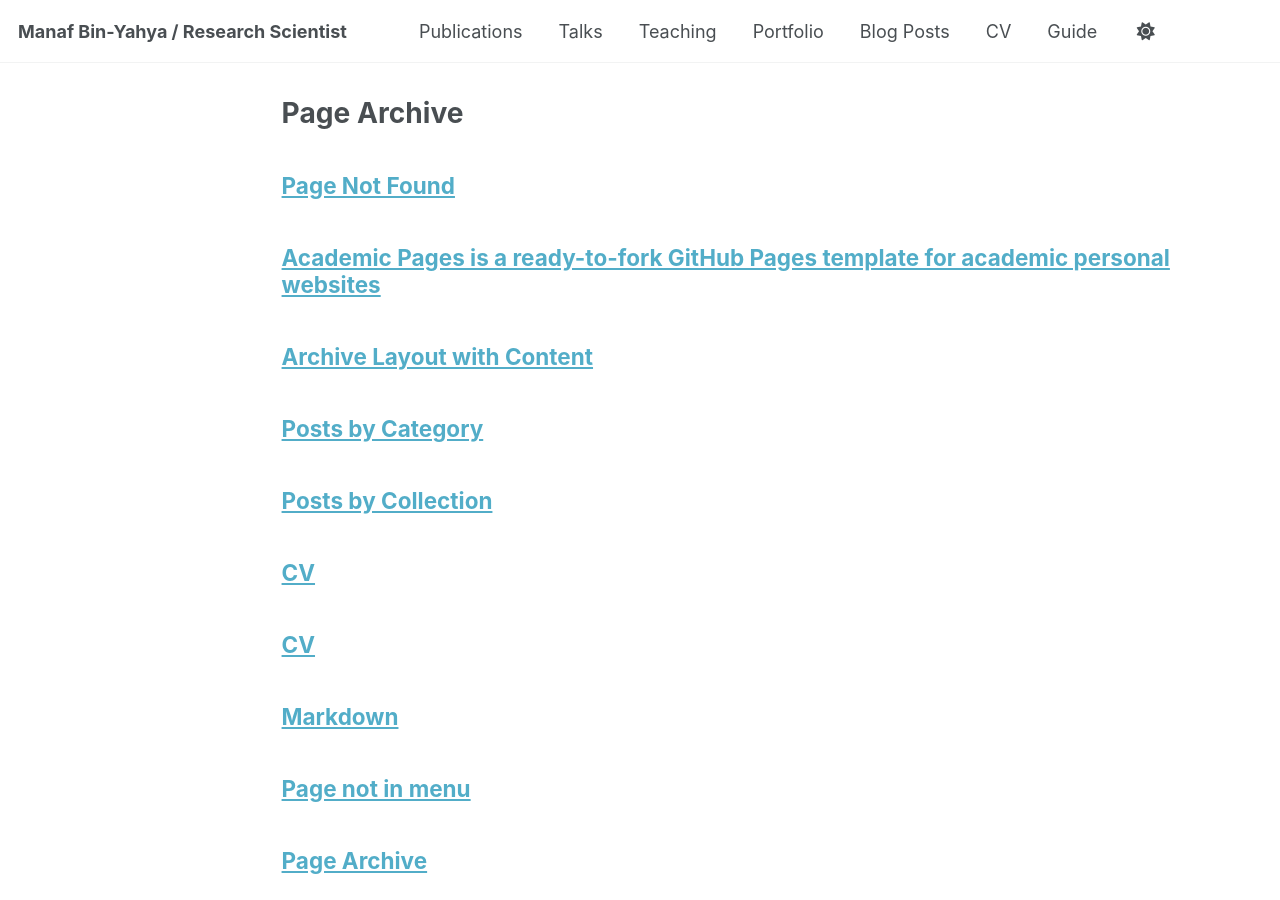
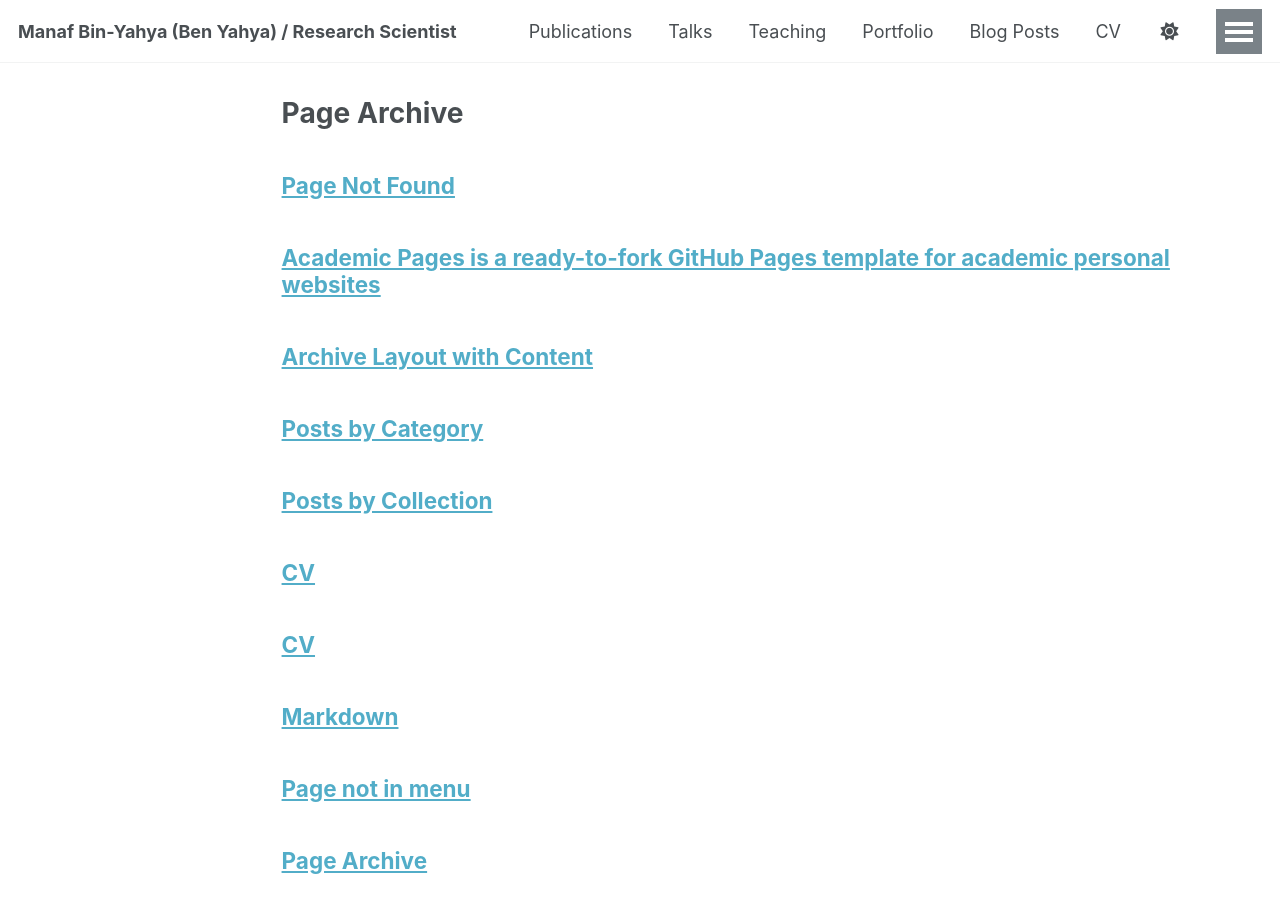
Before and after one commit to ManafBinYahya/ManafBinYahya.github.io, a Jekyll site: the page built from _pages/page-archive.html, in a window 1280 px wide and 900 px high. Built offline with Jekyll 4.4.1, drawn with Linux system fonts in a browser that asks for light colours; a script that is not in the unit is left out.

Commit message:
Update _config.yml

```diff
--- a/_config.yml
+++ b/_config.yml
@@ -9,7 +9,7 @@
 # Basic Site Settings
 locale                   : "en-US"
 site_theme               : "default" # Currently available options are "default", "air"
-title                    : "Manaf Bin-Yahya / Research Scientist"
+title                    : "Manaf Bin-Yahya (Ben Yahya) / Research Scientist"
 title_separator          : "-"
 name                     : &name "Manaf"
 description              : &description "Your Name's academic portfolio"   # Update this with a general description of your site, this is the default if not overridden by a page
@@ -24,7 +24,7 @@ repository               : ""
 author:
   # Biographic information
   avatar           : "profile.png"
-  name             : "Manaf Bin-Yahya (Ben Yahya)"
+  name             : "Manaf Bin-Yahya"
   pronouns         : # example: "she/her"
   bio              : "Short biography for the left-hand sidebar"
   location         : "Toronto/CA"
```
